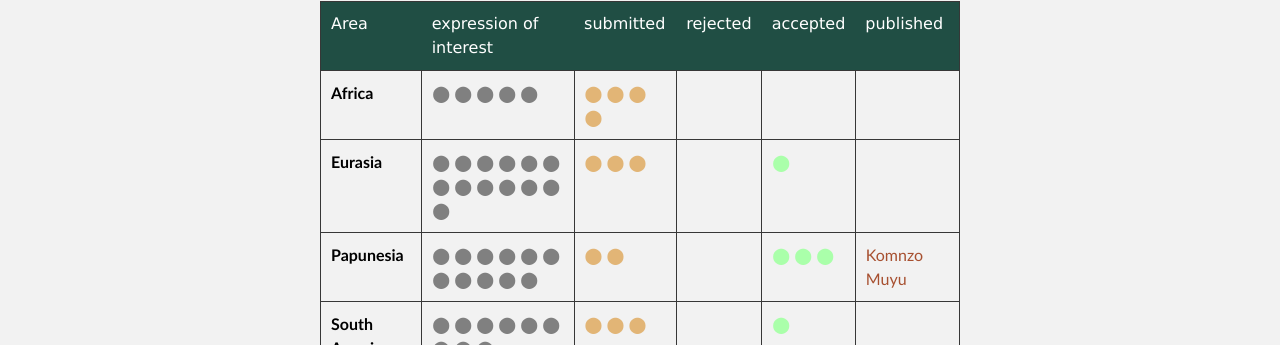
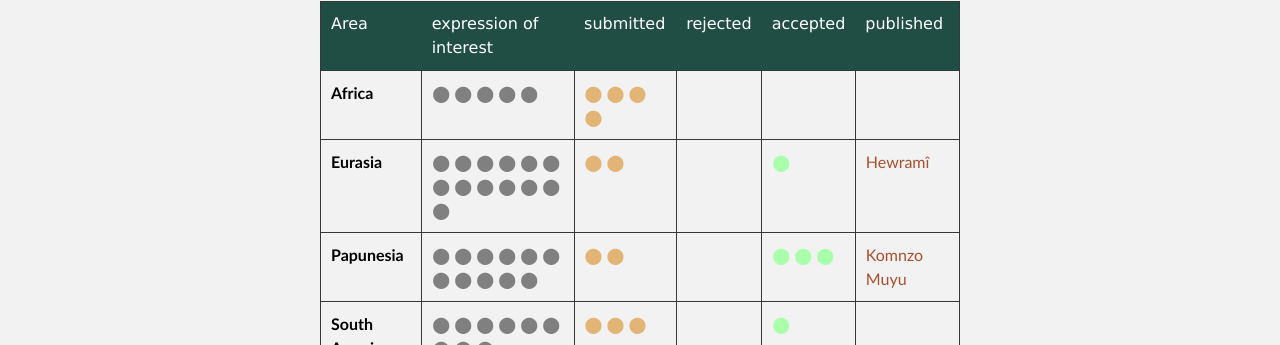
Before and after one commit to OpenTextCollections/opentextcollections.github.io, a Jekyll site: the page built from collections.md, in a window 1280 px wide. Shown: the part 941-1286 px from the top of the page. Built offline with Jekyll 4.4.1, drawn with Linux system fonts in a browser that asks for light colours.

Commit message:
Update submissions.yaml
even accepted, hewramî published

```diff
--- a/_data/submissions.yaml
+++ b/_data/submissions.yaml
@@ -30,12 +30,12 @@ Eurasia:
         - al
     submitted:
         - sa
-        - ev
         - ph
     rejected:
     accepted:
-        - he
+        - ev
     published:
+        - [Hewramî,531]
 Papunesia:
     EOI:
         - bi
```
